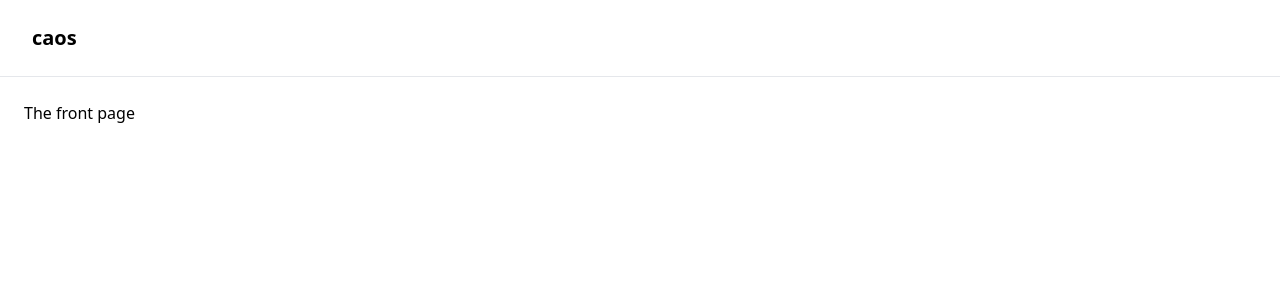
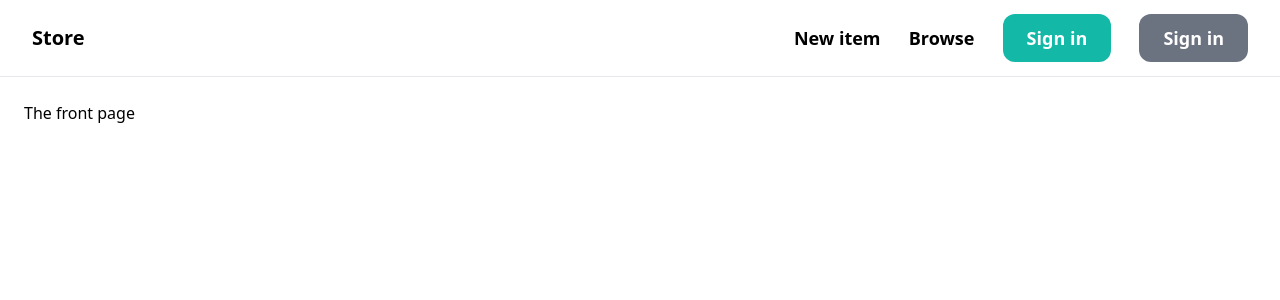
Before and after one commit to gustavdlima/marketplace-django-python, a Django app: page / in a window 1280 px wide. Shown: the top 300 px of the page. Run offline with Django 4.2, Linux system fonts and the light colour scheme; some libraries are stand-ins or nearby versions.

Commit message:
feat: add new item, browse and login and sigin buttons to navbar

```diff
--- a/marketplace/core/templates/core/base.html
+++ b/marketplace/core/templates/core/base.html
@@ -5,13 +5,33 @@
     <meta http-equiv="X-UA-Compatible" content="IE=edge" />
     <meta name="viewport" content="width=device-width, initial-scale=1.0" />
     <script src="https://cdn.tailwindcss.com/"></script>
-    <title>{% block title %}{% endblock %} | caos</title>
+    <title>{% block title %}{% endblock %} | Store</title>
   </head>
   <body>
     <nav
       class="py-6 px-8 flex justify-between items-center border-b border-gray-200"
     >
-      <a href="/" class="text-xl font-semibold">caos</a>
+      <a href="/" class="text-xl font-semibold">Store</a>
+
+      <div class="space-x-6">
+        <a href="#" class="text-lg font-semibold hover:text-gray-500"
+          >New item</a
+        >
+        <a href="/#" class="text-lg font-semibold hover:text-gray-500"
+          >Browse</a
+        >
+
+        <a
+          href="#"
+          class="px-6 py-3 text-lg font-semibold bg-teal-500 text-white rounded-xl hover:bg-teal-700"
+          >Sign in</a
+        >
+		<a
+		href="#"
+		class="px-6 py-3 text-lg font-semibold bg-gray-500 text-white rounded-xl hover:bg-gray-700"
+		>Sign in</a
+		>
+      </div>
     </nav>
 
     <div class="px-6 py-6">{% block content %} {% endblock %}</div>
```
